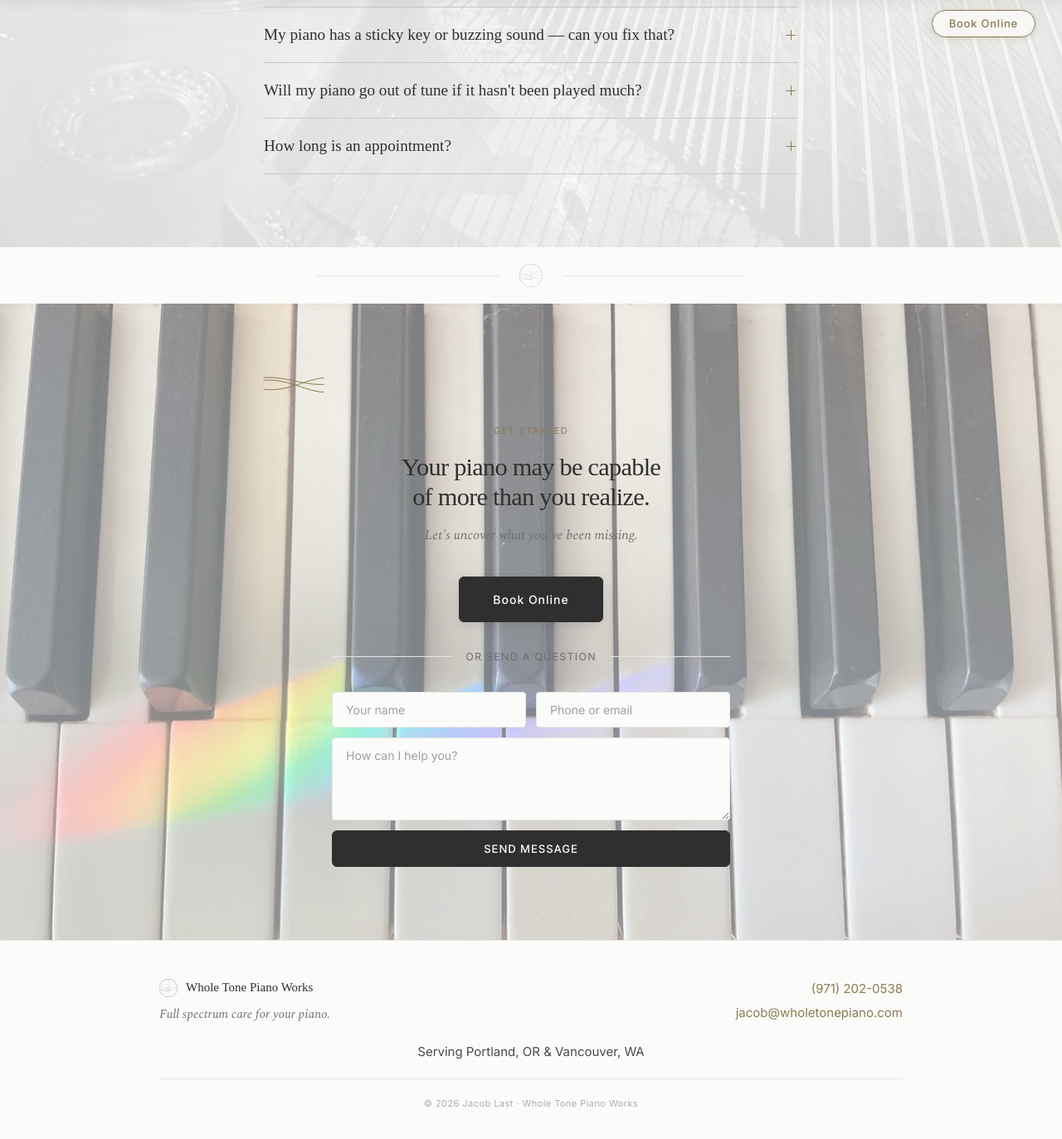
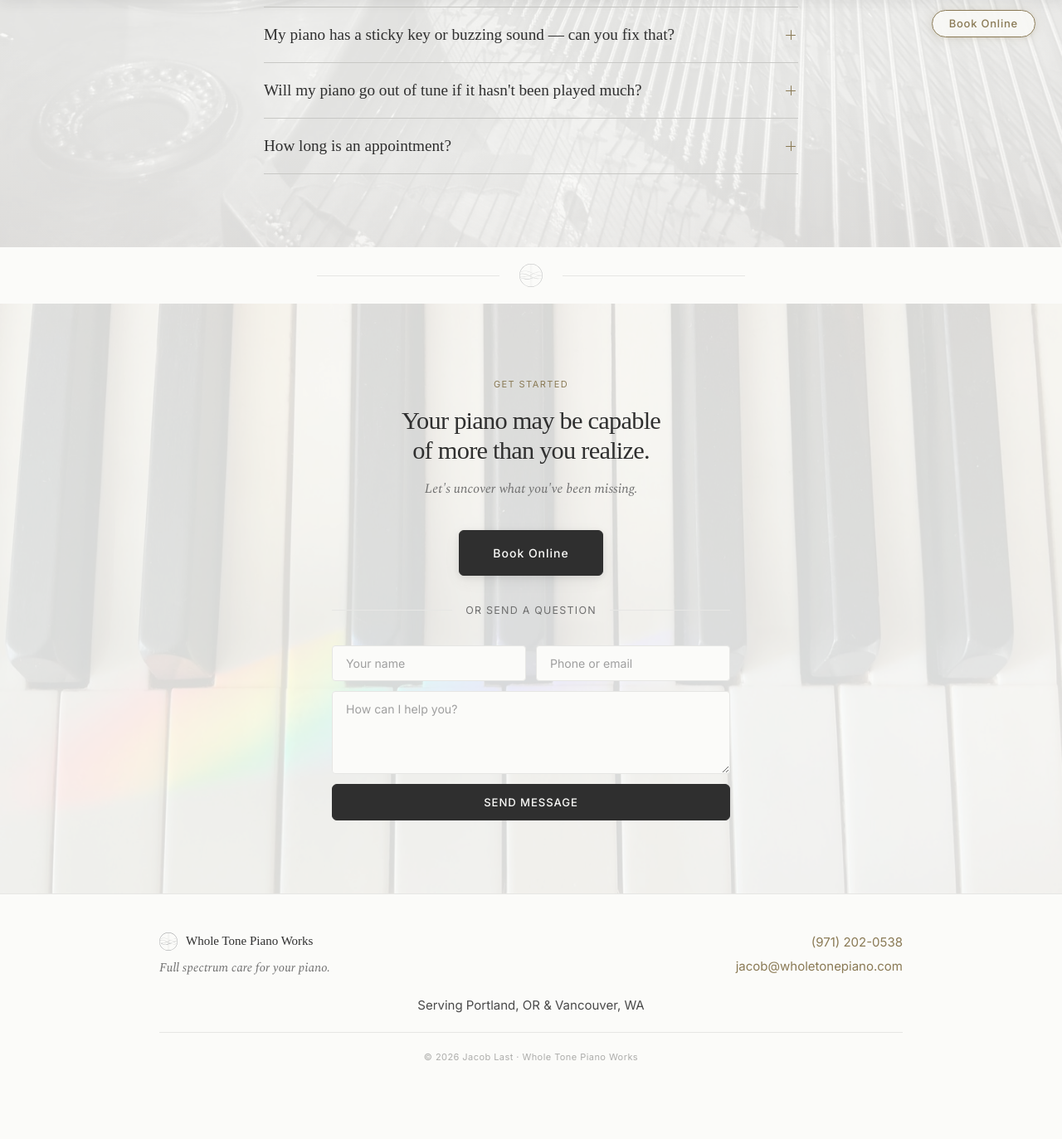
Before and after one commit to jacoblast/jacoblast.github.io, a Jekyll site: the page built from index.html, in a window 1280 px wide and 1400 px high, scrolled down 4462 px. Shown: the top 1373 px of the window at 83% size. Built offline with Jekyll 4.4.1, drawn with Linux system fonts in a browser that asks for light colours; some web fonts are replaced; after the commit the page ends 5806 px from its top, so only the background shows below that.

Commit message:
Remove CTA string divider and add cream veil for text contrast
Co-Authored-By: Claude Sonnet 4.6 <noreply@anthropic.com>

```diff
--- a/index.html
+++ b/index.html
@@ -346,7 +346,6 @@ canonical: "https://www.wholetonepiano.com/"
   <section class="page-section section-cream cta-section" id="schedule" aria-labelledby="cta-heading">
     <div class="section-bg" aria-hidden="true"></div>
     <div class="wrap">
-      {% include string-divider.html %}
       <span class="eyebrow reveal">Get started</span>
       <h2 id="cta-heading" class="reveal">Your piano may be capable<br>of more than you realize.</h2>
       <p class="cta-sub reveal">Let's uncover what you've been missing.</p>
--- a/styles.css
+++ b/styles.css
@@ -876,6 +876,17 @@ header.nav-open .nav-toggle span:nth-child(3) { transform: translateY(-6.5px) ro
   background-position: center 70%;
   opacity: 0.5;
 }
+#schedule::before {
+  content: '';
+  position: absolute;
+  inset: 0;
+  background: rgba(251, 251, 249, 0.72);
+  pointer-events: none;
+  z-index: 1;
+}
+#schedule > .wrap {
+  z-index: 2;
+}
 .cta-section h2 {
   font-size: 1.9rem;
   letter-spacing: -0.025em;
```
